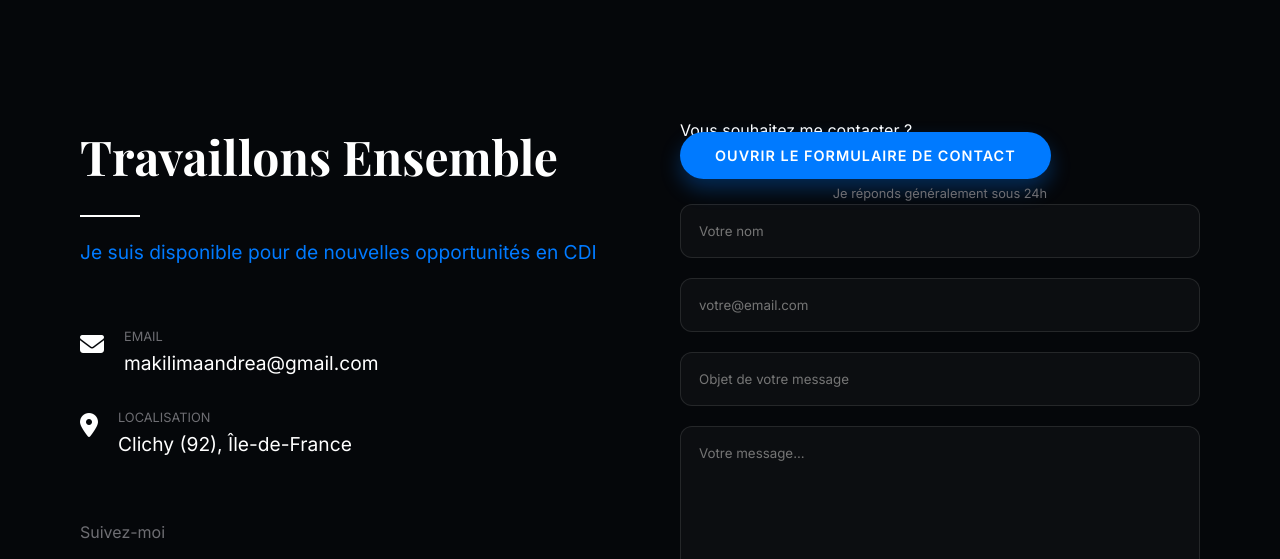
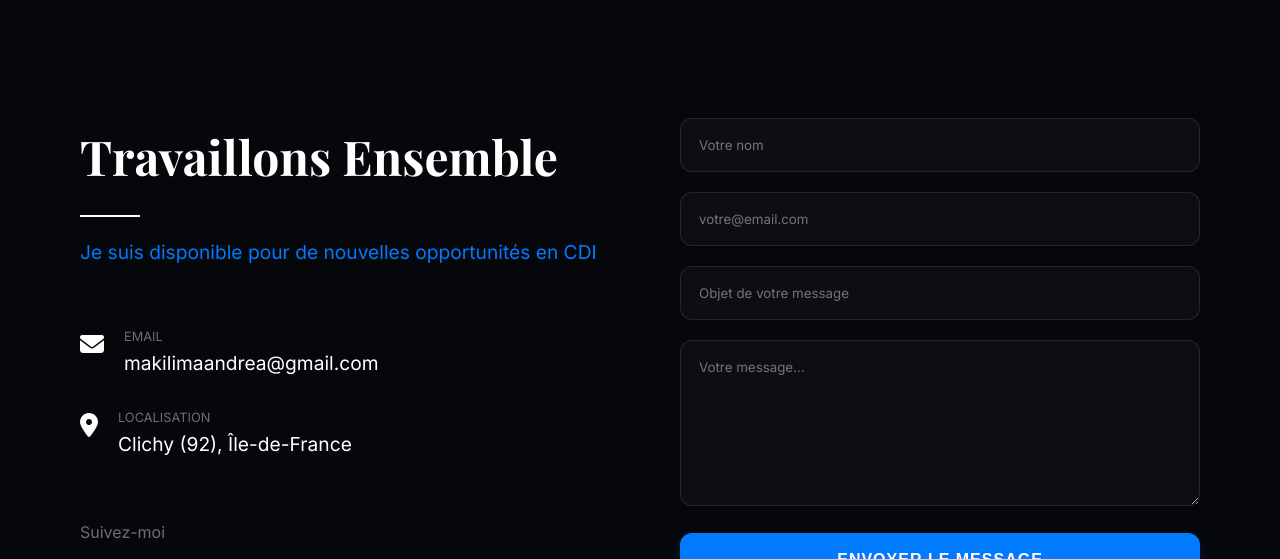
Before and after one commit to An-euge24/Portfolio, a website built with Vite: page index.html in a window 1280 px wide. Shown: the part 7830-8389 px from the top of the page. Built offline with nearby package versions, Linux system fonts and the light colour scheme; a web font is replaced by a local one.

Commit message:
Connecter le formulaire à Google Forms

```diff
--- a/index.html
+++ b/index.html
@@ -392,33 +392,50 @@
                     </div>
                 </div>
                 <div class="contact-right">
-                <div class="google-form-link">
-                    <p>Vous souhaitez me contacter ?</p>
+    <form id="google-contact-form"
+          action="https://docs.google.com/forms/d/e/1FAIpQLSf4Dk-_XonKIrxP7kLO2mS9B9X-MN-of_xEZv_lRAf9tJqbbA/formResponse"
+          method="POST"
+          target="hidden_iframe"
+          onsubmit="document.getElementById('form-note').textContent='Merci, votre message a bien été envoyé !';">
 
-                    <a href="https://docs.google.com/forms/d/e/1FAIpQLSf4Dk-_XonKIrxP7kLO2mS9B9X-MN-of_xEZv_lRAf9tJqbbA/viewform?usp=header"
-                       target="_blank"
-                       rel="noopener noreferrer"
-                       class="btn btn-primary">
-                        Ouvrir le formulaire de contact
-                    </a>
+        <div class="form-group">
+            <input type="text"
+                   name="entry.997098696"
+                   placeholder="Votre nom"
+                   required>
+        </div>
 
-    <p class="form-note">Je réponds généralement sous 24h</p>
+        <div class="form-group">
+            <input type="email"
+                   name="entry.524326985"
+                   placeholder="votre@email.com"
+                   required>
         </div>
+
         <div class="form-group">
-                            <input type="text" placeholder="Votre nom" required>
+            <input type="text"
+                   name="entry.2032762313"
+                   placeholder="Objet de votre message"
+                   required>
         </div>
+
         <div class="form-group">
-                            <input type="email" placeholder="votre@email.com" required>
+            <textarea name="entry.776489603"
+                      placeholder="Votre message..."
+                      rows="8"
+                      required></textarea>
         </div>
-                        <div class="form-group">
-                            <input type="text" placeholder="Objet de votre message">
-                        </div>
-                        <div class="form-group">
-                            <textarea placeholder="Votre message..." rows="8"></textarea>
-                        </div>
-                        <button type="submit" class="btn btn-submit">Envoyer le message</button>
-                        <p class="form-note">Je réponds généralement sous 24h</p>
+
+        <button type="submit" class="btn btn-submit">
+            Envoyer le message
+        </button>
+
+        <p class="form-note" id="form-note">
+            Je réponds généralement sous 24h
+        </p>
     </form>
+
+    <iframe name="hidden_iframe" style="display: none;"></iframe>
                 </div>
             </div>
         </section>
```
Lines whose indentation alone changed are shown as unchanged.
